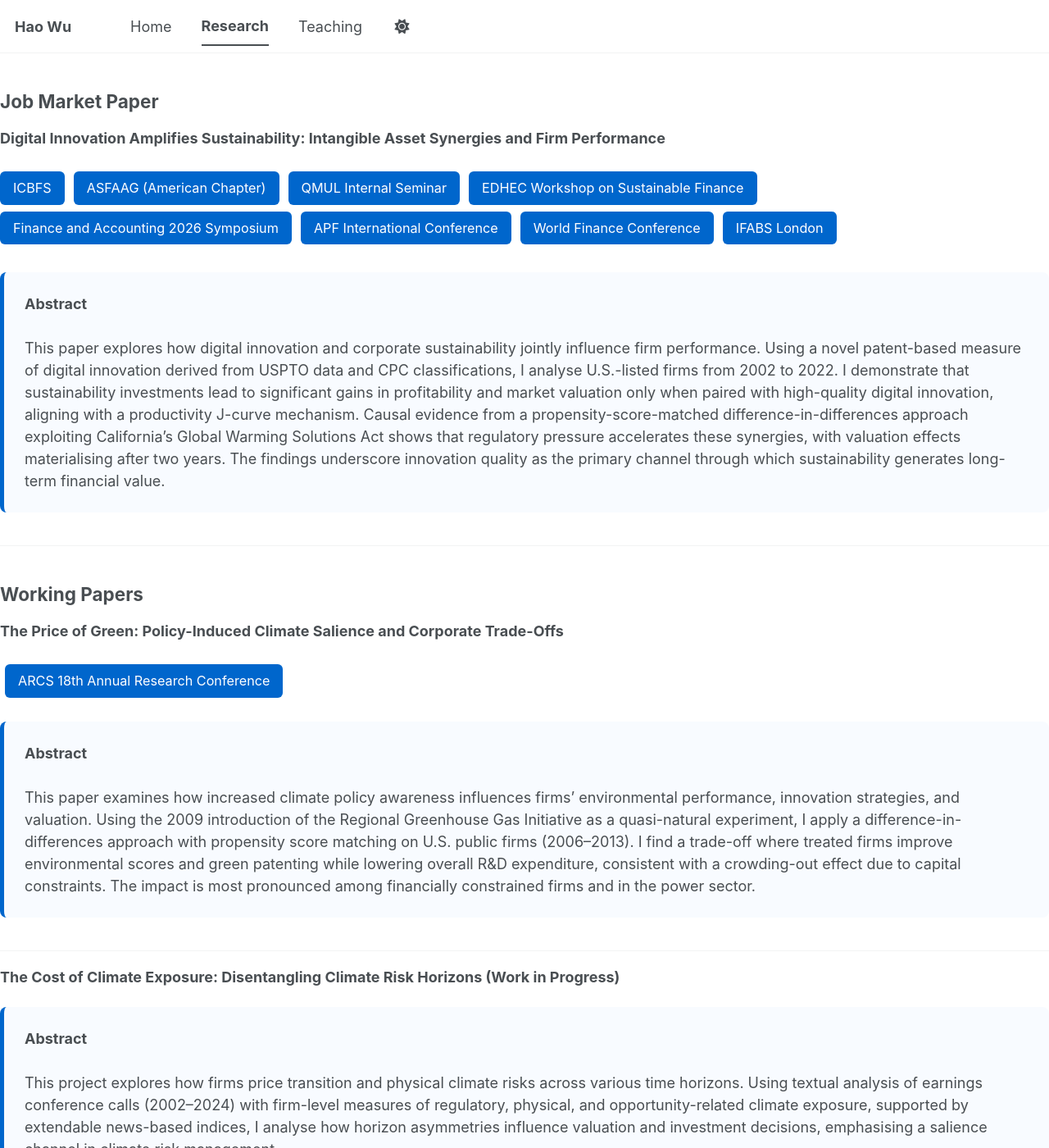
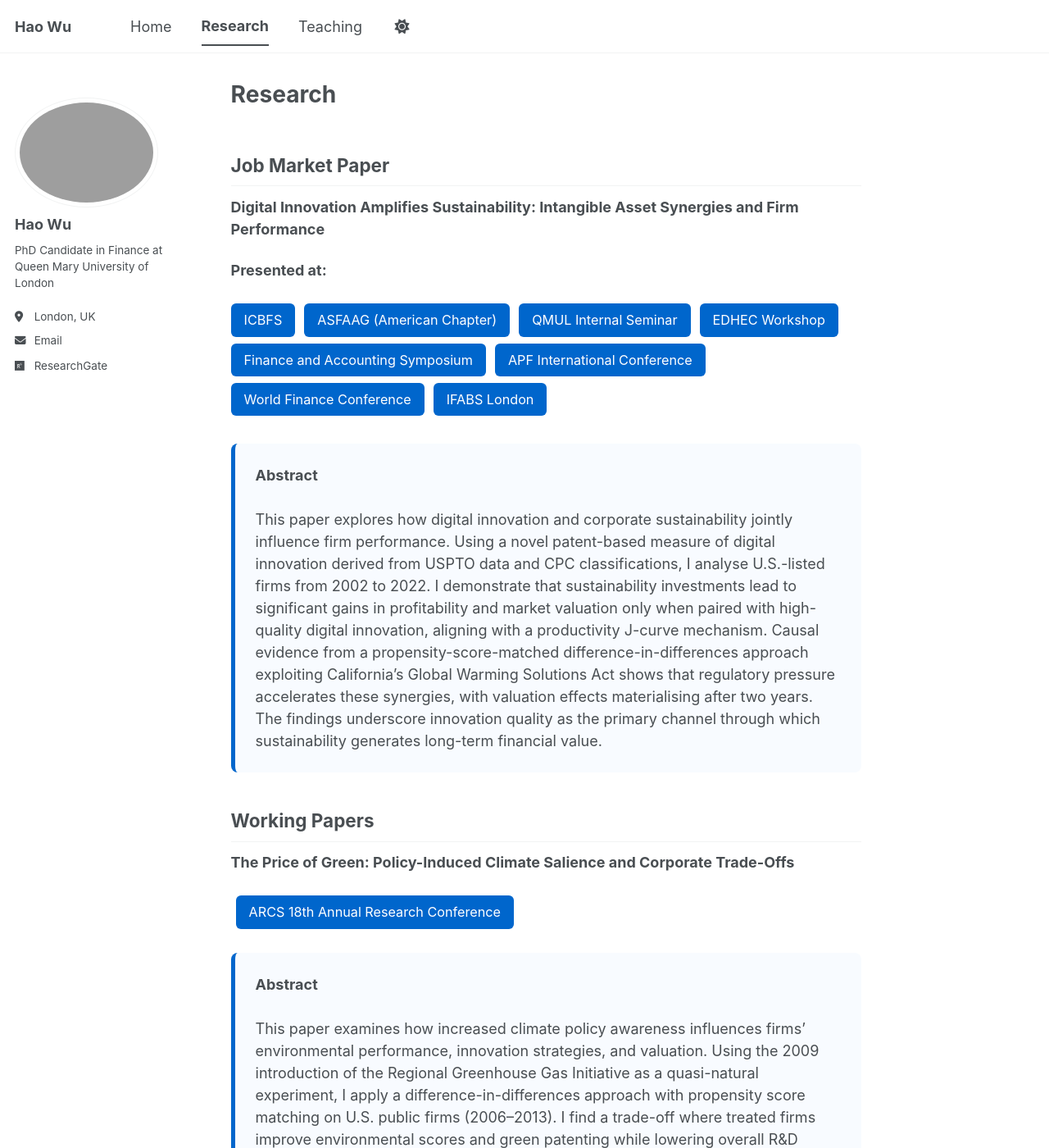
Before and after one commit to haowuqmul-cloud/haowu.github.io, a Jekyll site: the page built from research.md, in a window 1280 px wide and 1400 px high. Shown: the whole window at 82% size. Built offline with Jekyll 4.4.1, drawn with Linux system fonts in a browser that asks for light colours; a script bundle is joined from its source files by our own code; our own code applies the rules of GitHub Pages for plain Markdown files; library files that are not in the unit come from our copies; some of the changed text lies outside the part shown.

Commit message:
Revise research.md with new presentation links and titles
Updated the job market paper section with new presentation links and modified the working papers section to include a new title format.

```diff
--- a/research.md
+++ b/research.md
@@ -1,18 +1,21 @@
 ---
 title: "Research"
 permalink: /research/
+layout: single
+author_profile: true
 ---
 
 ## Job Market Paper
 
 **Digital Innovation Amplifies Sustainability: Intangible Asset Synergies and Firm Performance**
 
+**Presented at:**
 <div style="margin: 20px 0 30px;">
   <a href="https://icbfs2025.sciencesconf.org/" style="background:#0066cc; color:white; padding:8px 16px; margin:4px 6px 4px 0; border-radius:6px; text-decoration:none; font-size:0.9em; display:inline-block;">ICBFS</a>
   <a href="https://asfaag.com/south-north-america/" style="background:#0066cc; color:white; padding:8px 16px; margin:4px 6px 4px 0; border-radius:6px; text-decoration:none; font-size:0.9em; display:inline-block;">ASFAAG (American Chapter)</a>
   <a href="#" style="background:#0066cc; color:white; padding:8px 16px; margin:4px 6px 4px 0; border-radius:6px; text-decoration:none; font-size:0.9em; display:inline-block;">QMUL Internal Seminar</a>
-  <a href="https://www.edhec.edu/en/agenda/11-12-june-2026-workshop-recent-trends-and-new-developments-sustainable-green-and-international-finance-nice-edhec" style="background:#0066cc; color:white; padding:8px 16px; margin:4px 6px 4px 0; border-radius:6px; text-decoration:none; font-size:0.9em; display:inline-block;">EDHEC Workshop on Sustainable Finance</a>
-  <a href="https://www.westminster.ac.uk/events/6th-finance-and-accounting-2026-annual-symposium" style="background:#0066cc; color:white; padding:8px 16px; margin:4px 6px 4px 0; border-radius:6px; text-decoration:none; font-size:0.9em; display:inline-block;">Finance and Accounting 2026 Symposium</a>
+  <a href="https://www.edhec.edu/en/agenda/11-12-june-2026-workshop-recent-trends-and-new-developments-sustainable-green-and-international-finance-nice-edhec" style="background:#0066cc; color:white; padding:8px 16px; margin:4px 6px 4px 0; border-radius:6px; text-decoration:none; font-size:0.9em; display:inline-block;">EDHEC Workshop</a>
+  <a href="https://www.westminster.ac.uk/events/6th-finance-and-accounting-2026-annual-symposium" style="background:#0066cc; color:white; padding:8px 16px; margin:4px 6px 4px 0; border-radius:6px; text-decoration:none; font-size:0.9em; display:inline-block;">Finance and Accounting Symposium</a>
   <a href="https://apf.aueb.gr/" style="background:#0066cc; color:white; padding:8px 16px; margin:4px 6px 4px 0; border-radius:6px; text-decoration:none; font-size:0.9em; display:inline-block;">APF International Conference</a>
   <a href="https://www.world-finance-conference.com/conference.php?id=32" style="background:#0066cc; color:white; padding:8px 16px; margin:4px 6px 4px 0; border-radius:6px; text-decoration:none; font-size:0.9em; display:inline-block;">World Finance Conference</a>
   <a href="https://aercafrica.org/opportunities/ifabs-2026-london-conference/" style="background:#0066cc; color:white; padding:8px 16px; margin:4px 6px 4px 0; border-radius:6px; text-decoration:none; font-size:0.9em; display:inline-block;">IFABS London</a>
@@ -22,8 +25,6 @@ permalink: /research/
   <strong>Abstract</strong><br><br>
   This paper explores how digital innovation and corporate sustainability jointly influence firm performance. Using a novel patent-based measure of digital innovation derived from USPTO data and CPC classifications, I analyse U.S.-listed firms from 2002 to 2022. I demonstrate that sustainability investments lead to significant gains in profitability and market valuation only when paired with high-quality digital innovation, aligning with a productivity J-curve mechanism. Causal evidence from a propensity-score-matched difference-in-differences approach exploiting California’s Global Warming Solutions Act shows that regulatory pressure accelerates these synergies, with valuation effects materialising after two years. The findings underscore innovation quality as the primary channel through which sustainability generates long-term financial value.
 </div>
-
----
 
 ## Working Papers
 
@@ -38,9 +39,7 @@ permalink: /research/
   This paper examines how increased climate policy awareness influences firms’ environmental performance, innovation strategies, and valuation. Using the 2009 introduction of the Regional Greenhouse Gas Initiative as a quasi-natural experiment, I apply a difference-in-differences approach with propensity score matching on U.S. public firms (2006–2013). I find a trade-off where treated firms improve environmental scores and green patenting while lowering overall R&D expenditure, consistent with a crowding-out effect due to capital constraints. The impact is most pronounced among financially constrained firms and in the power sector.
 </div>
 
----
-
-**The Cost of Climate Exposure: Disentangling Climate Risk Horizons (Work in Progress)**
+**The Cost of Climate Exposure: Disentangling Climate Risk Horizons** (Work in Progress)
 
 <div style="background:#f8fbff; border-left:5px solid #0066cc; padding:25px; border-radius:8px;">
   <strong>Abstract</strong><br><br>
```
